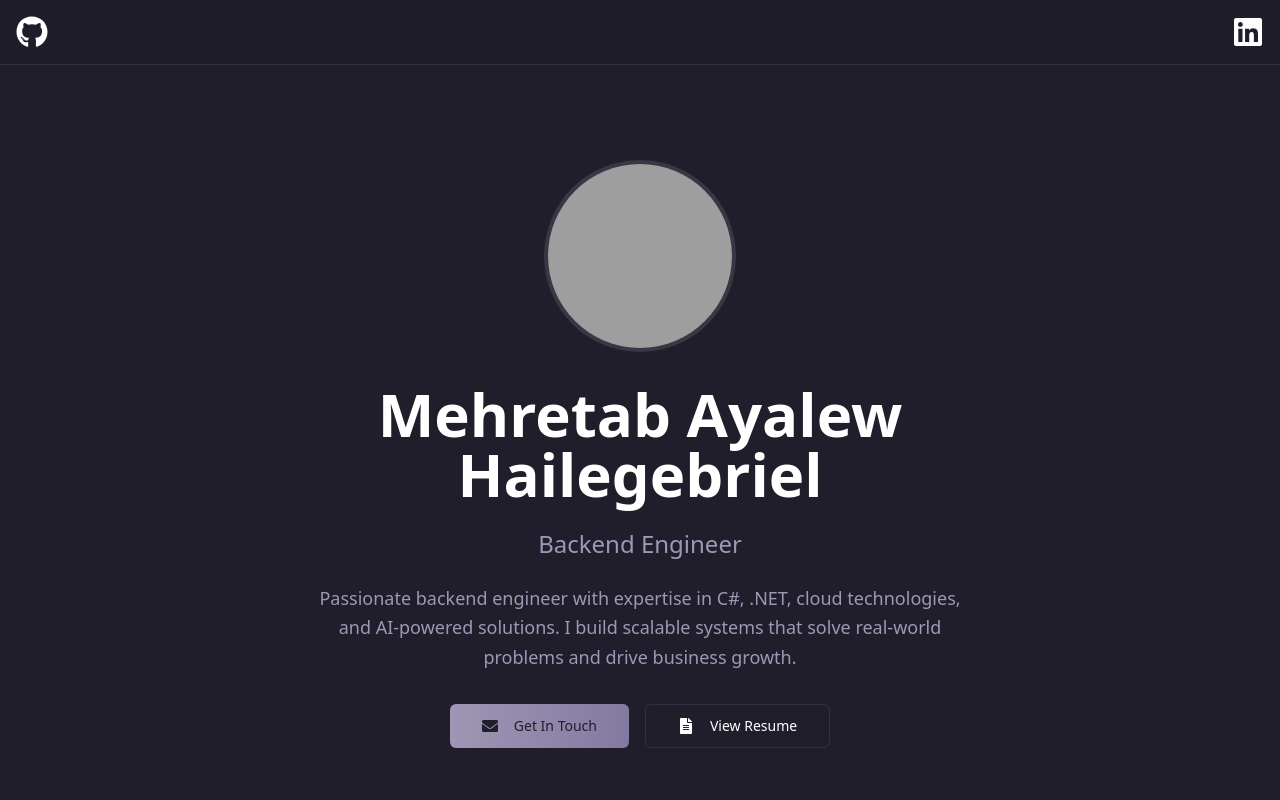
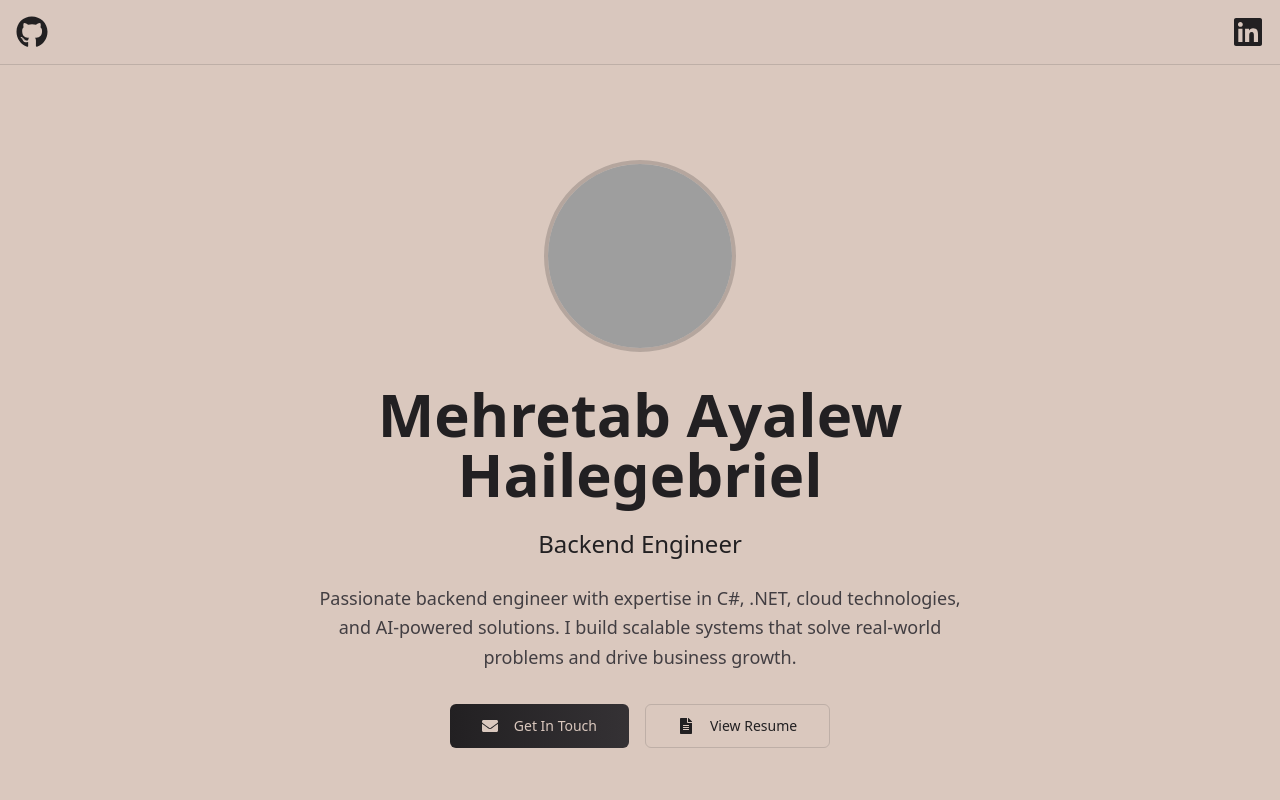
Before and after one commit to cyrmee/portfolio, a Next.js app: page / in a window 1280 px wide. Shown: the top 800 px of the page. Built offline with nearby package versions, Linux system fonts and the light colour scheme; grey boxes are pictures that could not be loaded.

Commit message:
Convert portfolio to light theme with custom beige and dark gray colors
Co-authored-by: cyrmee <70317125+cyrmee@users.noreply.github.com>

```diff
--- a/src/components/ThemeProvider.tsx
+++ b/src/components/ThemeProvider.tsx
@@ -4,7 +4,7 @@ import { ThemeProviderContext } from "./ThemeProviderContext";
 
 export function ThemeProvider({
   children,
-  defaultTheme = "system",
+  defaultTheme = "light",
   storageKey = "vite-ui-theme",
   ...props
 }: ThemeProviderProps) {
--- a/src/index.css
+++ b/src/index.css
@@ -6,34 +6,34 @@
 
 @layer base {
   :root {
-    --background: 250 17% 14%; /* #1F1C2C */
-    --foreground: 0 0% 100%; /* #FFFFFF */
+    --background: 22 27% 80%; /* #DAC9BF Light beige background */
+    --foreground: 300 3% 13%; /* #232123 Dark gray text */
 
-    --card: 250 17% 18%; /* #28243A, slightly lighter for cards */
-    --card-foreground: 0 0% 100%; /* #FFFFFF */
+    --card: 22 27% 85%; /* Lighter beige for cards */
+    --card-foreground: 300 3% 13%; /* #232123 Dark gray text */
 
-    --popover: 250 17% 18%; /* #28243A */
-    --popover-foreground: 0 0% 100%; /* #FFFFFF */
+    --popover: 22 27% 85%; /* Lighter beige for popovers */
+    --popover-foreground: 300 3% 13%; /* #232123 Dark gray text */
 
-    --primary: 257 17% 65%; /* #928DAB Muted Lavender */
-    --primary-foreground: 250 17% 14%; /* #1F1C2C */
-    --primary-hover: 257 17% 55%; /* darker Lavender */
+    --primary: 300 3% 13%; /* #232123 Dark gray primary */
+    --primary-foreground: 22 27% 80%; /* #DAC9BF Light beige text on primary */
+    --primary-hover: 300 3% 20%; /* Slightly lighter dark gray on hover */
 
-    --secondary: 250 17% 40%; /* #5B5670 */
-    --secondary-foreground: 0 0% 100%; /* #FFFFFF */
+    --secondary: 22 15% 60%; /* Muted beige secondary */
+    --secondary-foreground: 300 3% 13%; /* #232123 Dark gray text */
 
-    --muted: 250 17% 12%; /* #191726, muted navy */
-    --muted-foreground: 257 17% 65%; /* #928DAB */
+    --muted: 22 27% 75%; /* Muted beige */
+    --muted-foreground: 300 3% 25%; /* Slightly lighter dark gray */
 
-    --accent: 257 17% 65%; /* #928DAB Muted Lavender */
-    --accent-foreground: 250 17% 14%; /* #1F1C2C */
+    --accent: 300 3% 13%; /* #232123 Dark gray accent */
+    --accent-foreground: 22 27% 80%; /* #DAC9BF Light beige text */
 
     --destructive: 0 84% 60%;
-    --destructive-foreground: 0 0% 100%;
+    --destructive-foreground: 22 27% 80%; /* Light beige on destructive */
 
-    --border: 250 17% 22%; /* #342F48, navy border */
-    --input: 250 17% 22%; /* #342F48 */
-    --ring: 257 17% 65%; /* #928DAB Muted Lavender */
+    --border: 22 15% 70%; /* Muted beige border */
+    --input: 22 15% 70%; /* Muted beige input background */
+    --ring: 300 3% 13%; /* #232123 Dark gray ring */
 
     /* Custom design tokens */
     --gradient-primary: linear-gradient(
@@ -55,18 +55,18 @@
 
     --radius: 0.5rem;
 
-    --sidebar-background: 250 17% 14%; /* #1F1C2C */
-    --sidebar-foreground: 0 0% 100%; /* #FFFFFF */
-    --sidebar-primary: 257 17% 65%; /* #928DAB Muted Lavender */
-    --sidebar-primary-foreground: 250 17% 14%; /* #1F1C2C */
-    --sidebar-accent: 257 17% 65%; /* #928DAB Muted Lavender */
-    --sidebar-accent-foreground: 0 0% 100%; /* #FFFFFF */
-    --sidebar-border: 250 17% 22%; /* #342F48 */
-    --sidebar-ring: 257 17% 65%; /* #928DAB Muted Lavender */
+    --sidebar-background: 22 27% 80%; /* #DAC9BF Light beige */
+    --sidebar-foreground: 300 3% 13%; /* #232123 Dark gray */
+    --sidebar-primary: 300 3% 13%; /* #232123 Dark gray */
+    --sidebar-primary-foreground: 22 27% 80%; /* #DAC9BF Light beige */
+    --sidebar-accent: 300 3% 13%; /* #232123 Dark gray */
+    --sidebar-accent-foreground: 22 27% 80%; /* #DAC9BF Light beige */
+    --sidebar-border: 22 15% 70%; /* Muted beige border */
+    --sidebar-ring: 300 3% 13%; /* #232123 Dark gray */
   }
 
   .dark {
-    --background: 250 17% 14%;
+    --background: 250 17% 14%; /* Keep original dark theme */
     --foreground: 0 0% 100%;
     --card: 250 17% 18%;
     --card-foreground: 0 0% 100%;
```
